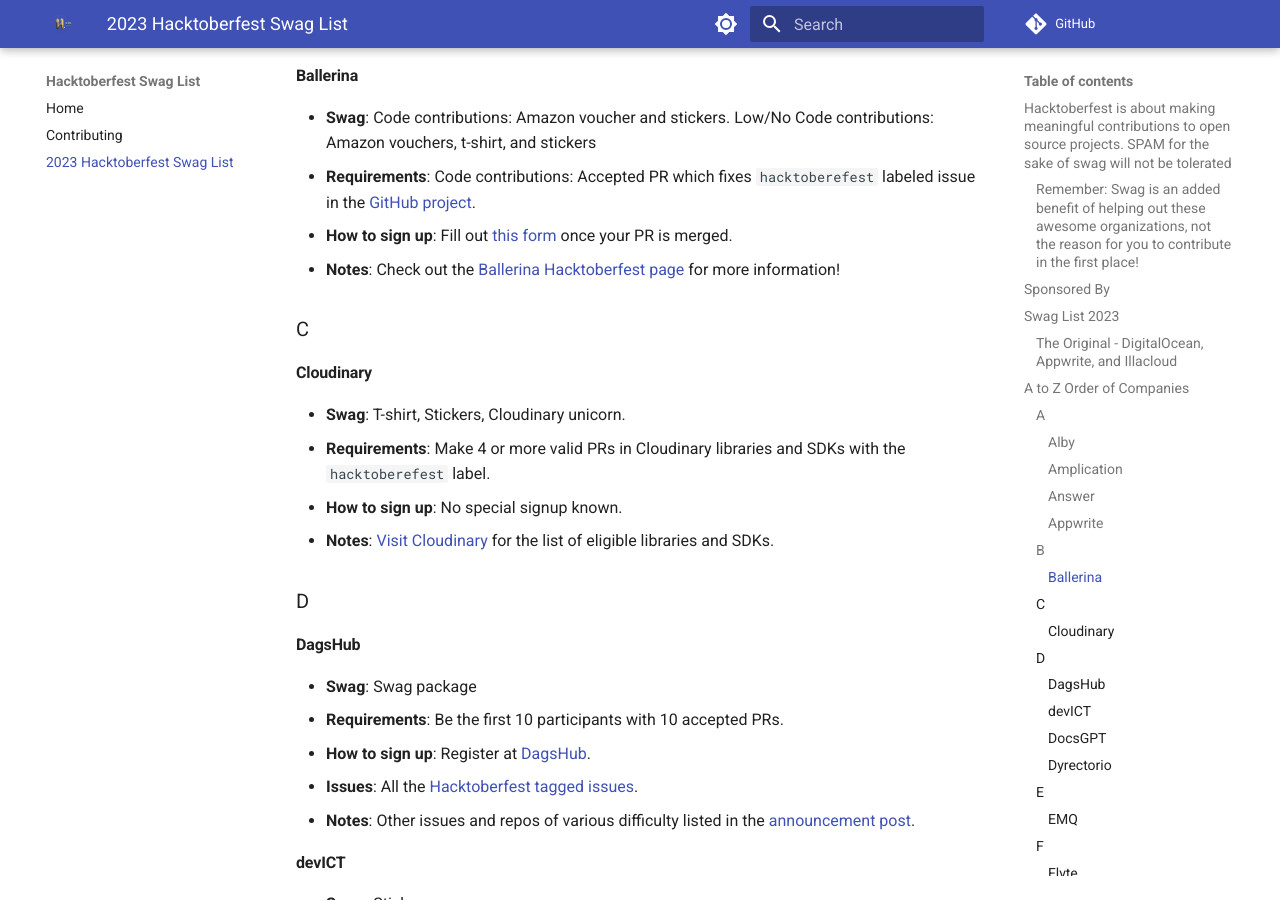
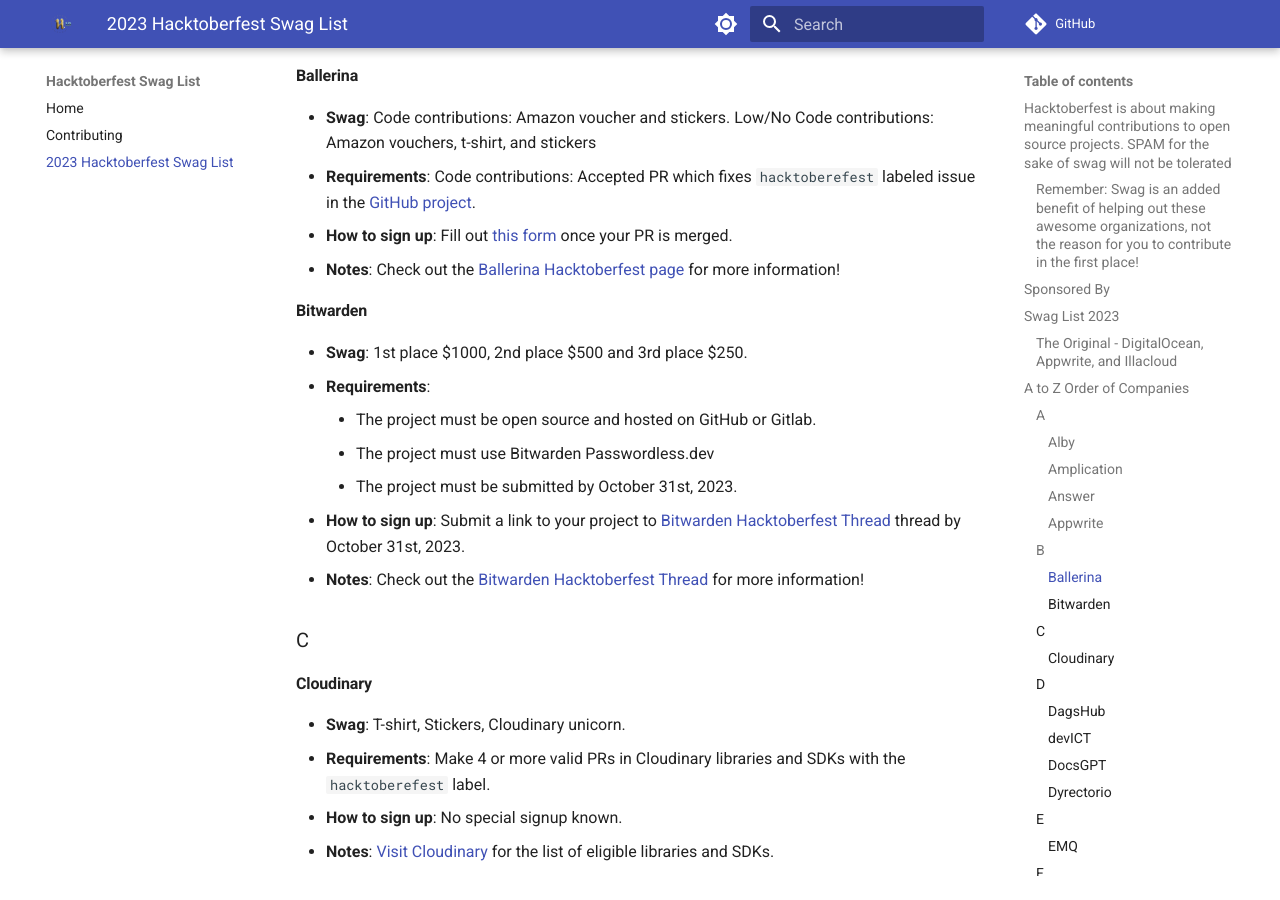
Before and after one commit to crweiner/hacktoberfest-swag-list, an MkDocs documentation site: the page built from docs/list.md, in a window 1280 px wide and 900 px high, scrolled down 2756 px. Built offline with MkDocs 1.6.1 and Material for MkDocs 9.7.7, drawn with Linux system fonts in a browser that asks for light colours; plug-ins that fetch from the network failed and are left out; comment, search, counter and statistics services are not loaded.

Commit message:
Added Bitwarden to the Hacktoberfest Swag List (#741)

```diff
--- a/docs/list.md
+++ b/docs/list.md
@@ -90,6 +90,16 @@
 - **Requirements**: Code contributions: Accepted PR which fixes `hacktoberefest` labeled issue in the [GitHub project](https://github.com/orgs/ballerina-platform/projects/362).
 - **How to sign up**: Fill out [this form](https://forms.gle/EuekCiRMrpqmJE6K6) once your PR is merged.
 - **Notes**: Check out the [Ballerina Hacktoberfest page](https://ballerina.io/hacktoberfest/) for more information!
+
+#### **Bitwarden**
+
+- **Swag**: 1st place $1000, 2nd place $500 and 3rd place $250.
+- **Requirements**:
+    - The project must be open source and hosted on GitHub or Gitlab.
+    - The project must use Bitwarden Passwordless.dev
+    - The project must be submitted by October 31st, 2023.
+- **How to sign up**: Submit a link to your project to [Bitwarden Hacktoberfest Thread](https://community.bitwarden.com/t/hacktoberfest-is-open-submit-a-project-for-passwordless-dev-for-a-chance-to-win/58642/1) thread by October 31st, 2023.
+- **Notes**: Check out the [Bitwarden Hacktoberfest Thread](https://community.bitwarden.com/t/hacktoberfest-is-open-submit-a-project-for-passwordless-dev-for-a-chance-to-win/58642/1) for more information!
 
 ### C
 
```
